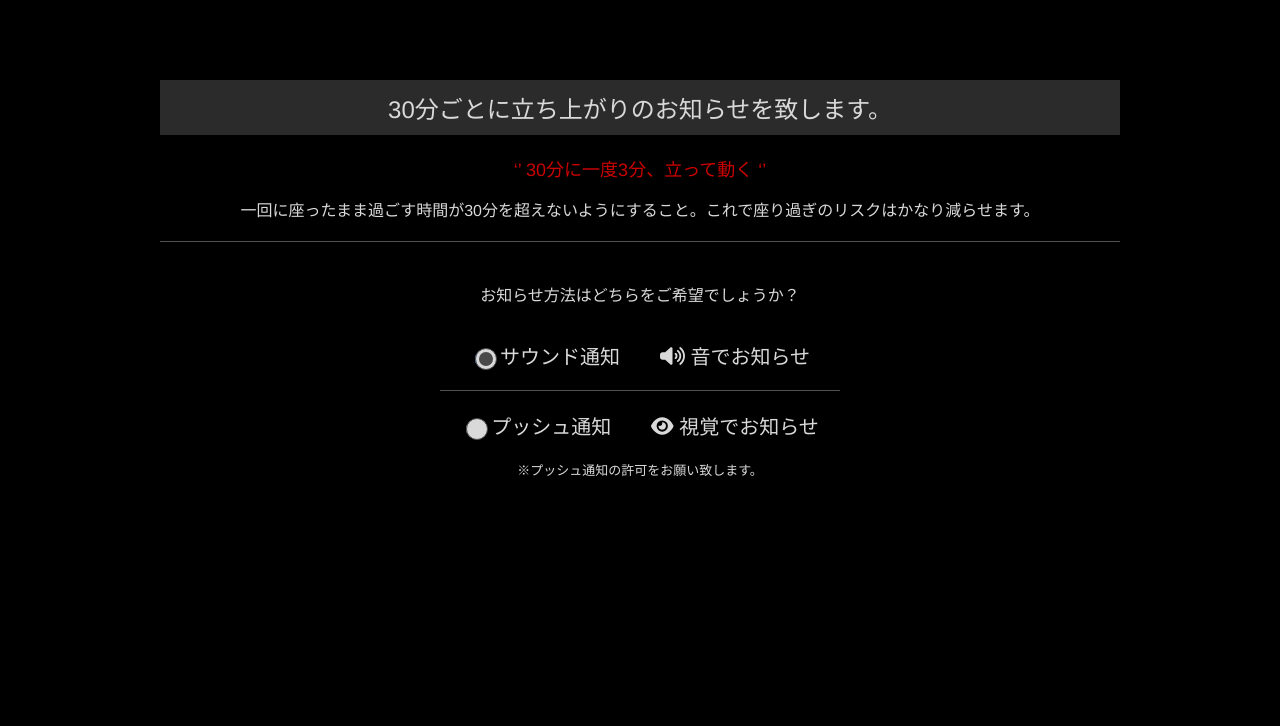
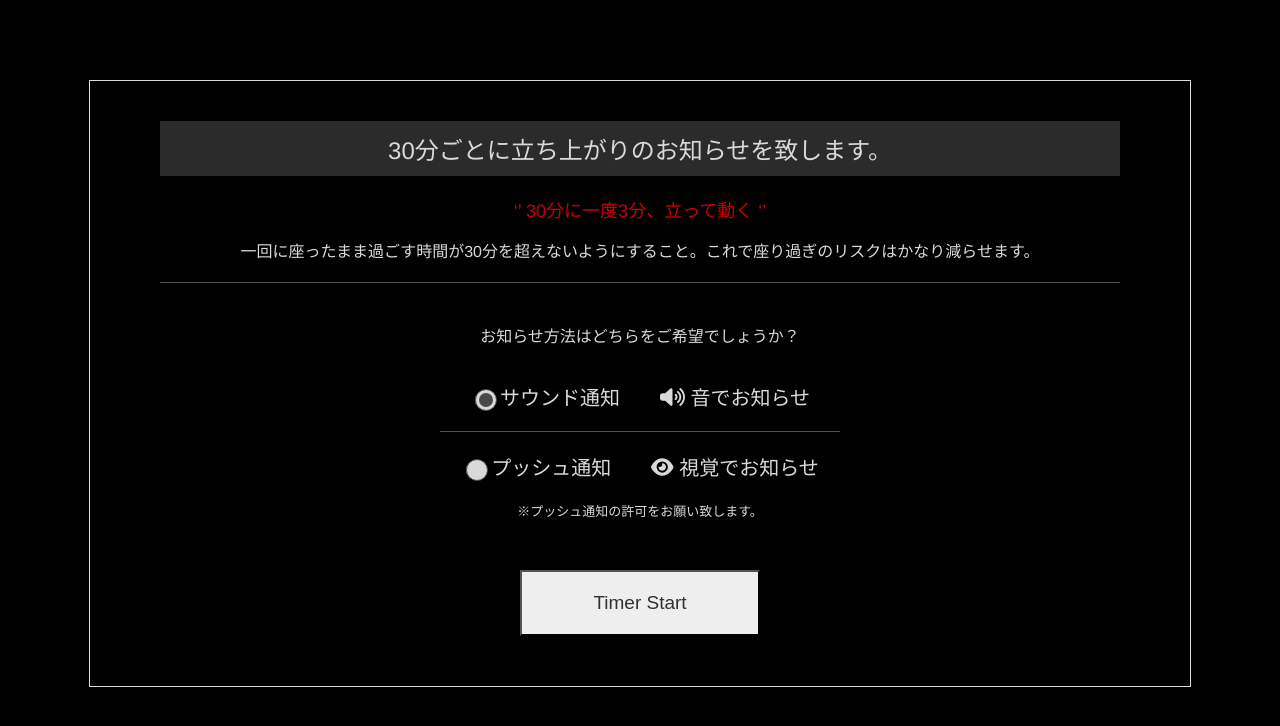
Before and after one commit to murai-misaki/theGrimReaper_timer, a Vue app in the folder timer-vuejs/: page /notification in a window 1280 px wide. Shown: the top 726 px of the page. Built offline with nearby package versions, Linux system fonts and the light colour scheme.

Commit message:
add: ボタンをクリックしたらモーダルウィンドウを表示させる #17

```diff
--- a/timer-vuejs/src/views/NotificationPage.vue
+++ b/timer-vuejs/src/views/NotificationPage.vue
@@ -1,15 +1,65 @@
 <template>
   <div class="container">
     <GestNotification />
+    <button @click="modal">Timer Start</button>
+    <HowtouseOKbuttonModal ref="howtouseOkbuttonModal" />
   </div>
 </template>
 
 <script>
-import GestNotification from '../components/GestNotification.vue'
-export default {
-  components: { GestNotification },
-}
+  import GestNotification from '../components/GestNotification.vue'
+  import HowtouseOKbuttonModal from '../components/HowtouseOKbuttonModal.vue'
+
+  export default {
+    components: { GestNotification, HowtouseOKbuttonModal },
+
+    methods: {
+      modal () {
+        this.$refs.howtouseOkbuttonModal.open()
+      }
+    }
+  }
 </script>
 
 <style scoped>
+  .container {
+    padding: 20px 70px 50px 70px;
+    border: 1px solid #D9D9D9;
+  }
+
+  button {
+    width: 400px;
+    font-size: 19px;
+    background: #eee;
+    position: relative;
+    display: flex;
+    justify-content: space-around;
+    align-items: center;
+    margin: 0 auto;
+    max-width: 240px;
+    padding: 20px 25px;
+    color: #313131;
+    transition: 0.3s ease-in-out;
+    font-weight: 500;
+    z-index:0;
+  }
+  button:before {
+    content: "";
+    position: absolute;
+    top: 0;
+    bottom: 0;
+    width: 0;
+    display: block;
+    background: #8F0B0B;
+    transition: .3s;
+    left:0;
+  }
+  button:hover {
+    color: #FFF;
+  }
+  button:hover:before {
+    width: 100%;
+    z-index: -1;
+  }
+
 </style>
```
